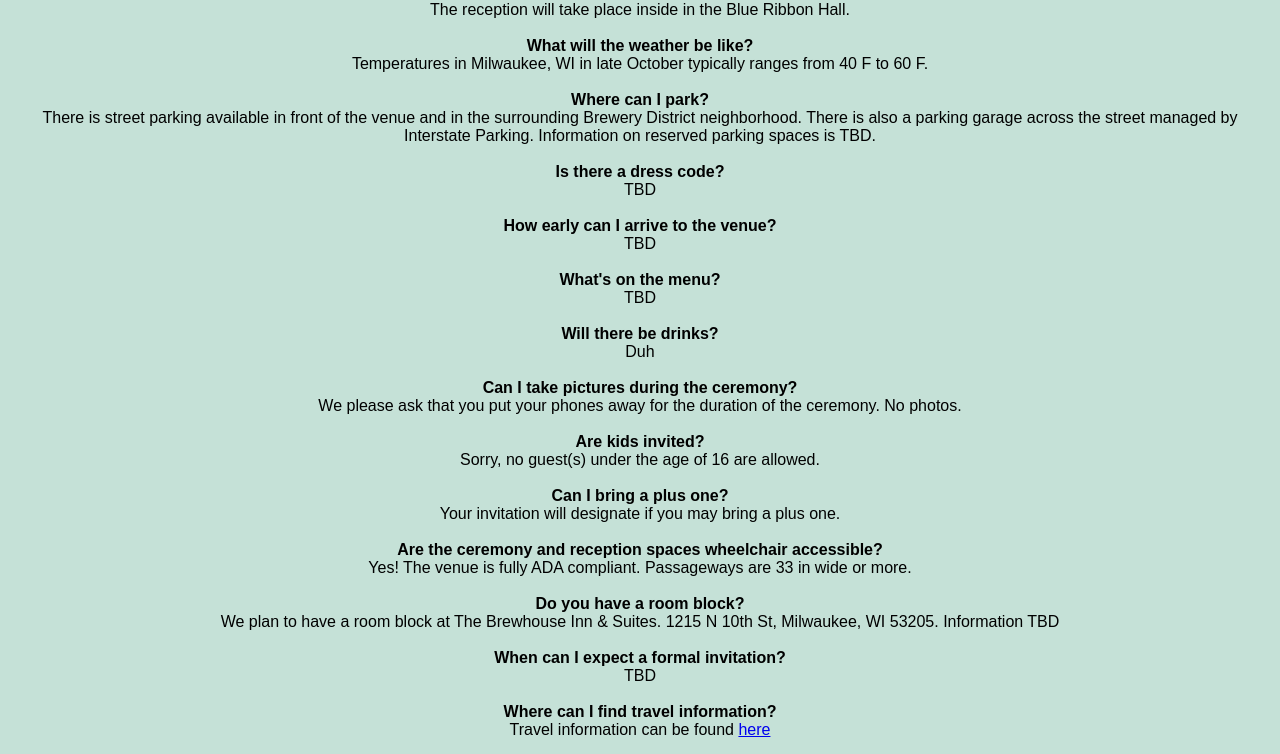
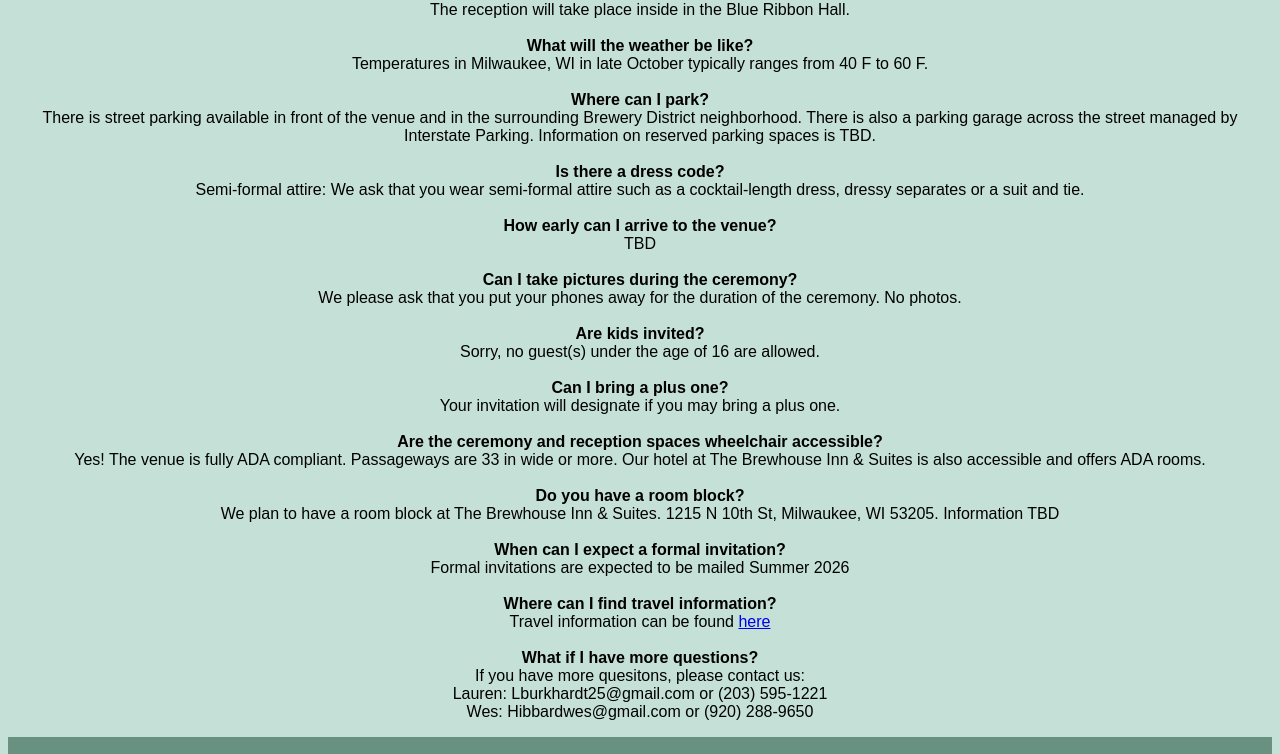
Before and after one commit to lburkhardt25/lburkhardt25, a plain HTML site: page faq.html in a window 1280 px wide. Shown: the part 728-1482 px from the top of the page. Drawn offline with Linux system fonts and the light colour scheme.

Commit message:
FAQ section details, added footer space

```diff
--- a/faq.html
+++ b/faq.html
@@ -50,19 +50,11 @@
 <br><br>
     <b>Is there a dress code?</b>
     <br>
-    TBD
+    Semi-formal attire: We ask that you wear semi-formal attire such as a cocktail-length dress, dressy separates or a suit and tie.
 <br><br>
     <b>How early can I arrive to the venue?</b>
     <br>
     TBD
-<br><br>
-    <b>What's on the menu?</b>
-<br>
-    TBD
-<br><br>
-    <b>Will there be drinks?</b>
-<br>
-    Duh
 <br><br>
     <b>Can I take pictures during the ceremony?</b>
 <br>
@@ -78,7 +70,7 @@
 <br><br>
     <b>Are the ceremony and reception spaces wheelchair accessible? </b>
 <br>
-    Yes! The venue is fully ADA compliant. Passageways are 33 in wide or more.
+    Yes! The venue is fully ADA compliant. Passageways are 33 in wide or more. Our hotel at The Brewhouse Inn & Suites is also accessible and offers ADA rooms.
 <br><br>
    <b> Do you have a room block? </b>
 <br>
@@ -86,7 +78,7 @@
 <br><br>
     <b>When can I expect a formal invitation?</b>
 <br>
-    TBD
+    Formal invitations are expected to be mailed Summer 2026
 <br><br>
     <b>Where can I find travel information?</b>
 <br>
@@ -94,12 +86,15 @@
 <br><br>
     <b>What if I have more questions?</b>
 <br>
-    If you have more quesitons, please contact us at TBD
+    If you have more quesitons, please contact us:
+    <br>Lauren: Lburkhardt25@gmail.com or (203) 595-1221<br>
+    Wes: Hibbardwes@gmail.com or (920) 288-9650
 <br>
   </p>
 </section>
 
 <footer>
+    <br>
     <p_footer> <b> Contact Us</b> </p_footer> <br><br>
     <p_footer> <b>Lauren: </b>Lburkhardt25@gmail.com or (203) 595-1221</p_footer> <br>
     <p_footer> <b>Wes: </b>Hibbardwes@gmail.com or (920) 288-9650</p_footer><br><br>
```
Also changed, not shown: index.html (+1 -0 lines), travel.html (+6 -6 lines).
